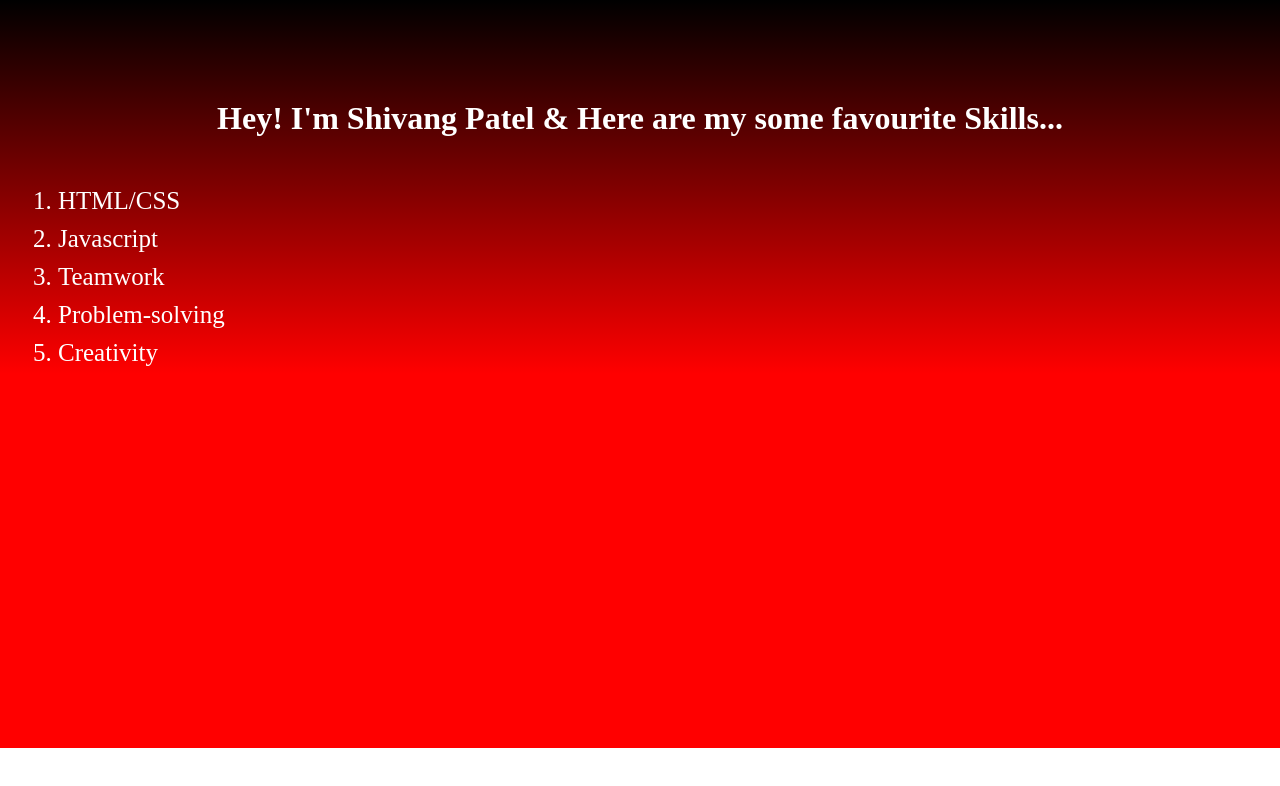
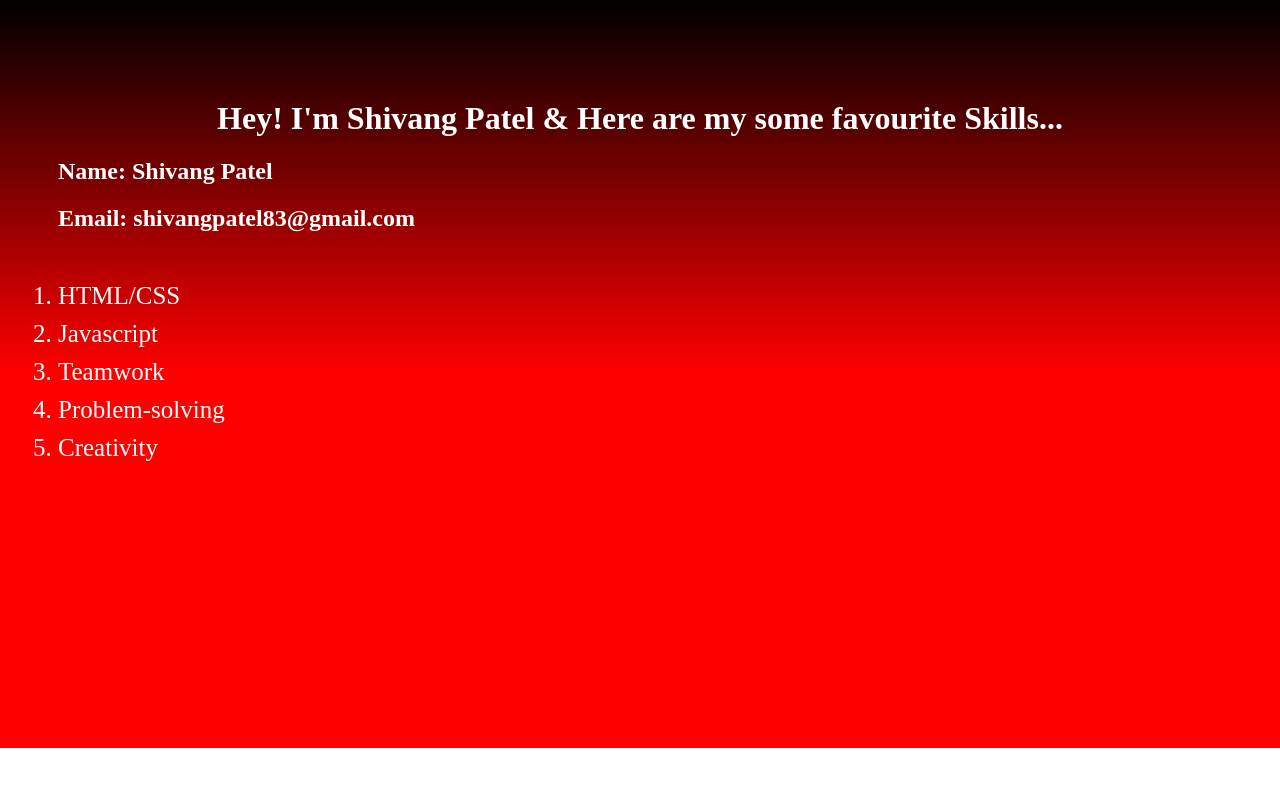
Before and after one commit to shivangpatel83/multiple_branch_push, a plain HTML site: page index.html in a window 1280 px wide. Drawn offline with Linux system fonts and the light colour scheme.

Commit message:
add name & email from master2.o

```diff
--- a/index.html
+++ b/index.html
@@ -23,6 +23,10 @@
         h1{
             text-align: center;
         }
+        h2{
+            color: white;
+            margin-left:50px;
+        }
         ol{
             margin-top: 50px;
         }
@@ -42,6 +46,8 @@
 <body>
     <div>
     <h1>Hey! I'm Shivang Patel & Here are my some favourite Skills...</h1>
+    <h2>Name: Shivang Patel</h2>
+    <h2>Email: shivangpatel83@gmail.com</h2>
 
     <ol>
         <li><a href="HTML.html">HTML/CSS</a></li>
```
